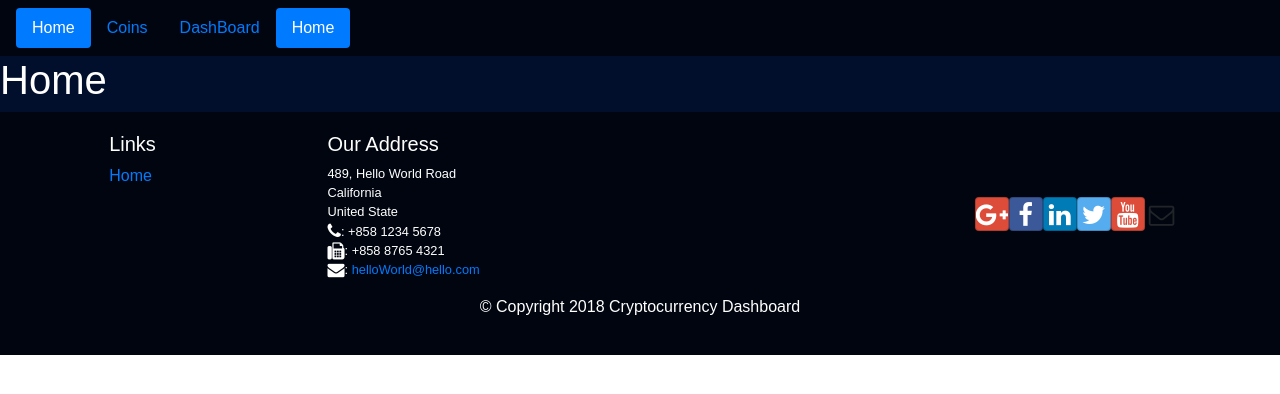
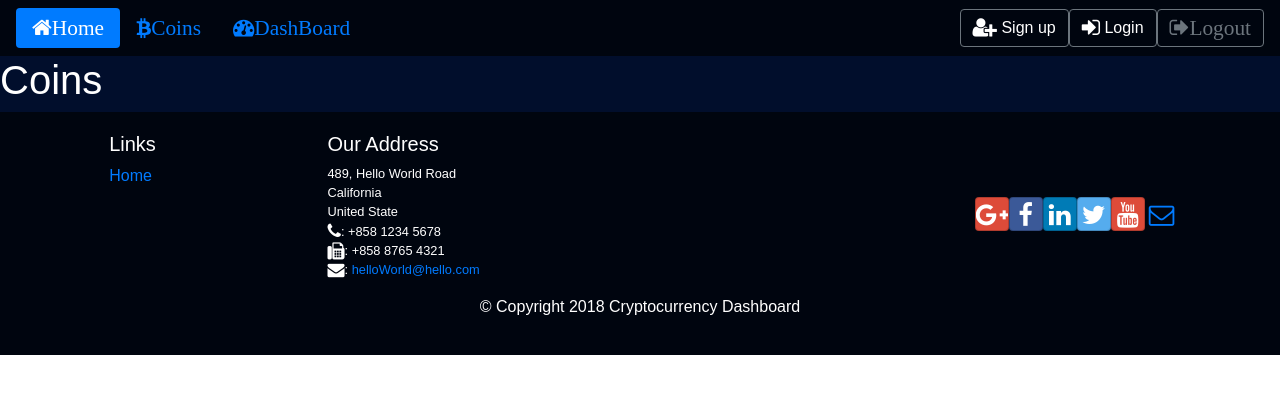
Before and after one commit to Light0617/CryptocurrencyDashboard, a React (Create React App) app: page /home in a window 1280 px wide. Shown: the top 394 px of the page. Built offline with nearby package versions, Linux system fonts and the light colour scheme.

Commit message:
complete header

```diff
--- /dev/null
+++ b/src/components/CoinsComponent.js
@@ -0,0 +1,11 @@
+import React from 'react';
+
+function Coins(props) {
+  return (
+    <div>
+      <h1>Coins</h1>
+    </div>
+  );
+}
+
+export default Coins;
--- /dev/null
+++ b/src/components/DashboardComponent.js
@@ -0,0 +1,11 @@
+import React from 'react';
+
+function DashBoard(props) {
+  return (
+    <div>
+      <h1>DashBoard</h1>
+    </div>
+  );
+}
+
+export default DashBoard;
--- a/src/components/HeaderComponent.js
+++ b/src/components/HeaderComponent.js
@@ -1,48 +1,160 @@
 import {
-  Collapse,
   Navbar,
   Nav,
   NavItem,
-  NavLink,
-  NavbarBrand,
-  NavbarToggler,
+  NavLink, Button,
+  Modal, ModalHeader, ModalBody,
+  Form, FormGroup, Input, Label
 } from 'reactstrap';
 import React, { Component } from 'react';
+import { FontAwesomeIcon } from '@fortawesome/react-fontawesome';
 
 class Header extends Component{
   constructor(props) {
     super(props);
-    this.toggle = this.toggle.bind(this);
     this.state = {
-      isOpen: false
+      isLoginModalOpen: false,
+      isSignupModalOpen: false,
+      url: window.location.href.split("/").pop()
     };
+    this.loginToggleModal = this.loginToggleModal.bind(this);
+    this.signupToggleModal = this.signupToggleModal.bind(this);
+
+    this.handleSignup = this.handleSignup.bind(this);
+    this.handleLogin = this.handleLogin.bind(this);
+    this.handleLogout = this.handleLogout.bind(this);
   }
-  toggle() {
+  loginToggleModal() {
     this.setState({
-      isOpen: !this.state.isOpen
+      isLoginModalOpen: !this.state.isLoginModalOpen
     });
   }
+
+  signupToggleModal() {
+    this.setState({
+      isSignupModalOpen: !this.state.isSignupModalOpen
+    });
+  }
+
+  handleLogin(event) {
+    this.loginToggleModal();
+    this.props.loginUser({ username: this.username.value, password: this.password.value });
+    event.preventDefault();
+  }
+
+  handleSignup(event) {
+    this.signupToggleModal();
+    this.props.signupUser({
+      username: this.username.value,
+      password: this.password.value,
+      firstname: this.firstname.value,
+      lastname: this.lastname.value
+    });
+    event.preventDefault();
+  }
+
+
+  handleLogout() {
+    this.props.logoutUser();
+  }
+
   render(){
+    console.log(this.state.url);
     return (
       <React.Fragment>
         <Navbar dark expand="md" className='headerBar'>
-          <Collapse isOpen={this.state.isNavOpen} navbar>
           <Nav pills>
             <NavItem>
-                <NavLink href="/home" active>Home</NavLink>
+              <NavLink href="/home" className = {(this.state.url === 'home' ? 'active' : 'inactive')}><span className="fa fa-home fa-lg">Home</span></NavLink>
             </NavItem>
             <NavItem>
-                <NavLink href="/coins">Coins</NavLink>
+              <NavLink href="/coins" className = {(this.state.url === 'coins' ? 'active' : 'inactive')}><span className="fa fa-bitcoin fa-lg">Coins</span></NavLink>
             </NavItem>
             <NavItem>
-                <NavLink href="/dashBoard">DashBoard</NavLink>
+              <NavLink href="/dashBoard" className = {(this.state.url === 'dashBoard' ? 'active' : 'inactive')}><span className="fa fa-tachometer fa-lg">DashBoard</span></NavLink>
+            </NavItem>
+          </Nav>
+          <Nav className='ml-auto'>
+            <NavItem>
+              <Button outline onClick={this.signupToggleModal}><span className="fa fa-user-plus fa-lg signupButton"></span>
+                <span className="signupButton"> Sign up </span>
+              </Button>
             </NavItem>
             <NavItem>
-                <NavLink href="/home" active>Home</NavLink>
+              <Button outline onClick={this.loginToggleModal}><span className="fa fa-sign-in fa-lg loginButton"></span>
+                <span className="loginButton"> Login </span>
+              </Button>
+            </NavItem>
+            <NavItem>
+              {/* <h4>{this.props.auth.user.username}, &emsp;</h4> */}
+              <Button outline onClick={this.handleLogout}>
+                <span className="fa fa-sign-out fa-lg">Logout</span>
+              </Button>
             </NavItem>
           </Nav>
-          </Collapse>
         </Navbar>
+
+        <Modal isOpen={this.state.isLoginModalOpen} toggle={this.loginToggleModal}>
+          <ModalHeader className="login" toggle={this.loginToggleModal}>Login</ModalHeader>
+          <ModalBody className="login">
+            <Form onSubmit={this.handleLogin}>
+              <FormGroup>
+                <Label htmlFor="username">Username</Label>
+                <Input type="text" id="username" name="username"
+                  innerRef={(input) => this.username = input} />
+              </FormGroup>
+              <FormGroup>
+                <Label htmlFor="password">Password</Label>
+                <Input type="password" id="password" name="password"
+                  innerRef={(input) => this.password = input} />
+              </FormGroup>
+              <FormGroup check>
+                <Label check>
+                  <Input type="checkbox" name="remember"
+                    innerRef={(input) => this.remember = input} />
+                  Remember me
+                </Label>
+              </FormGroup>
+              <Button type="submit" value="submit" color="primary">Login</Button>
+            </Form>
+          </ModalBody>
+        </Modal>
+
+        <Modal isOpen={this.state.isSignupModalOpen} toggle={this.signupToggleModal}>
+          <ModalHeader className="signup" toggle={this.signupToggleModal}>Sign up</ModalHeader>
+          <ModalBody className="signup">
+            <Form onSubmit={this.handleSignup}>
+              <FormGroup>
+                <Label htmlFor="username">Username</Label>
+                <Input type="text" id="username" name="username"
+                  innerRef={(input) => this.username = input} />
+              </FormGroup>
+              <FormGroup>
+                <Label htmlFor="password">Password</Label>
+                <Input type="password" id="password" name="password"
+                  innerRef={(input) => this.password = input} />
+              </FormGroup>
+              <FormGroup>
+                <Label htmlFor="firstname">First Name</Label>
+                <Input type="text" id="firstname" name="firstname"
+                  innerRef={(input) => this.firstname = input} />
+              </FormGroup>
+              <FormGroup>
+                <Label htmlFor="lastname">Last Name</Label>
+                <Input type="text" id="lastname" name="lastname"
+                  innerRef={(input) => this.lastname = input} />
+              </FormGroup>
+              <FormGroup check>
+                <Label check>
+                  <Input type="checkbox" name="remember"
+                    innerRef={(input) => this.remember = input} />
+                  Remember me
+                </Label>
+              </FormGroup>
+              <Button type="submit" value="submit" color="primary">Sign up</Button>
+            </Form>
+          </ModalBody>
+        </Modal>
       </React.Fragment>
     );
   }
--- a/src/components/MainComponent.js
+++ b/src/components/MainComponent.js
@@ -5,6 +5,8 @@ import { connect } from 'react-redux';
 import Header from './HeaderComponent';
 import Footer from './FooterComponent';
 import Home from './HomeComponent';
+import Coins from './CoinsComponent';
+import Dashboard from './DashboardComponent';
 
 import { TransitionGroup, CSSTransition } from 'react-transition-group';
 
@@ -21,6 +23,21 @@ class Main extends Component {
         />
       );
     }
+
+    const CoinsPage = () => {
+      return (
+        <Coins
+        />
+      );
+    }
+
+    const DashboardPage = () => {
+      return (
+        <Dashboard
+        />
+      );
+    }
+
     return (
       <div class='bodyContent'>
         <Header
@@ -28,7 +45,9 @@ class Main extends Component {
         <TransitionGroup>
           <CSSTransition>
             <Switch>
-              <Route path='/home' component={HomePage} />
+              <Route path='/home' component={CoinsPage} />
+              <Route path='/coins' component={CoinsPage} />
+              <Route path='/dashboard' component={DashboardPage} />
               <Redirect to='/home' />
             </Switch>
           </CSSTransition>
```
Also changed, not shown: package.json (+13 -1 lines), 1 other file (tests, documents, lock files or other folders). Lines whose indentation alone changed are shown as unchanged.
